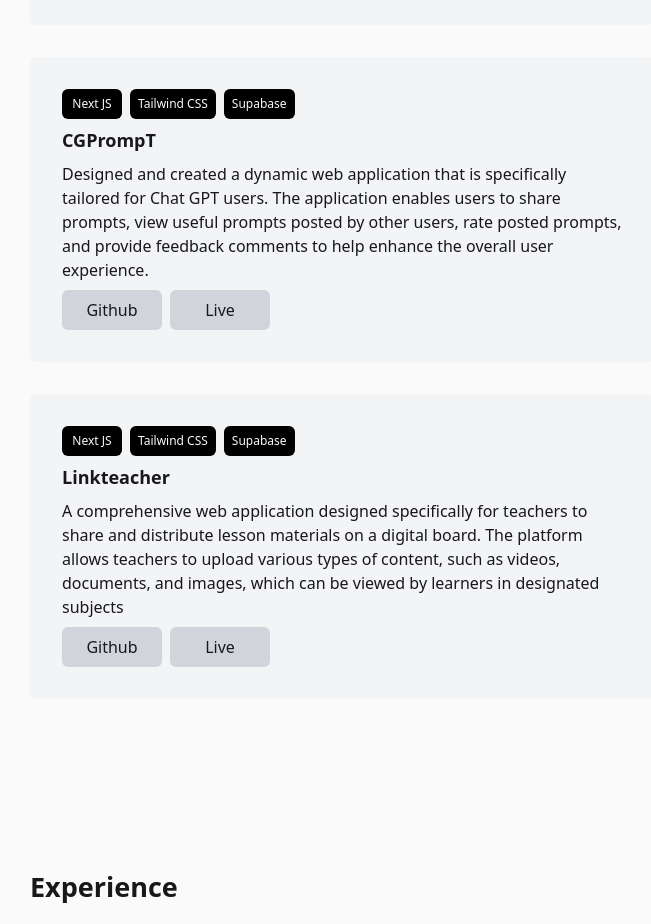
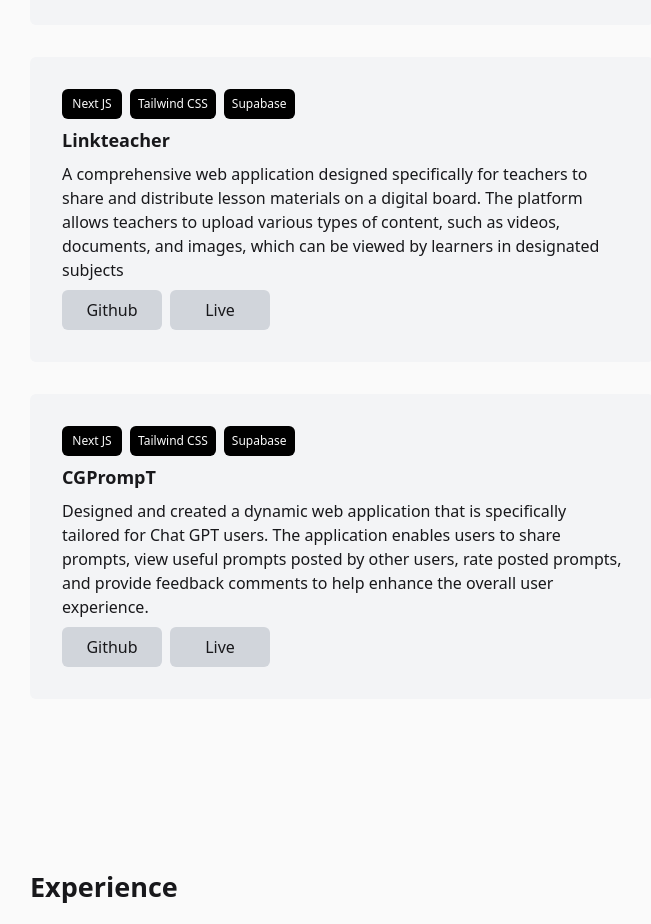
Before and after one commit to VahapCanDongel/portfolio-v3, a React (Vite) app: page / in a window 1280 px wide. Shown: the part 880-1804 px from the top of the page, without its empty margins (298-949 px from the left). Built offline with nearby package versions, Linux system fonts and the light colour scheme.

Commit message:
reordered

```diff
--- a/src/components/FeaturedWork.jsx
+++ b/src/components/FeaturedWork.jsx
@@ -22,16 +22,6 @@ export default function FeaturedWork() {
 
         <FeaturedWorkCard
           technologies={["Next JS", "Tailwind CSS", "Supabase"]}
-          projectName={"CGPrompT"}
-          projectDescription={
-            "Designed and created a dynamic web application that is specifically tailored for Chat GPT users. The application enables users to share prompts, view useful prompts posted by other users, rate posted prompts, and provide feedback comments to help enhance the overall user experience."
-          }
-          githubLink={"https://github.com/VahapCanDongel/prompt-engineer"}
-          liveLink={"https://prompt-engineer.vercel.app/"}
-        />
-
-        <FeaturedWorkCard
-          technologies={["Next JS", "Tailwind CSS", "Supabase"]}
           projectName={"Linkteacher"}
           projectDescription={
             "A comprehensive web application designed specifically for teachers to share and distribute lesson materials on a digital board. The platform allows teachers to upload various types of content, such as videos, documents, and images, which can be viewed by learners in designated subjects"
@@ -40,7 +30,15 @@ export default function FeaturedWork() {
           liveLink={"https://vlearn-2.vercel.app/login"}
         />
 
-
+        <FeaturedWorkCard
+          technologies={["Next JS", "Tailwind CSS", "Supabase"]}
+          projectName={"CGPrompT"}
+          projectDescription={
+            "Designed and created a dynamic web application that is specifically tailored for Chat GPT users. The application enables users to share prompts, view useful prompts posted by other users, rate posted prompts, and provide feedback comments to help enhance the overall user experience."
+          }
+          githubLink={"https://github.com/VahapCanDongel/prompt-engineer"}
+          liveLink={"https://prompt-engineer.vercel.app/"}
+        />
       </div>
     </div>
   );
```
